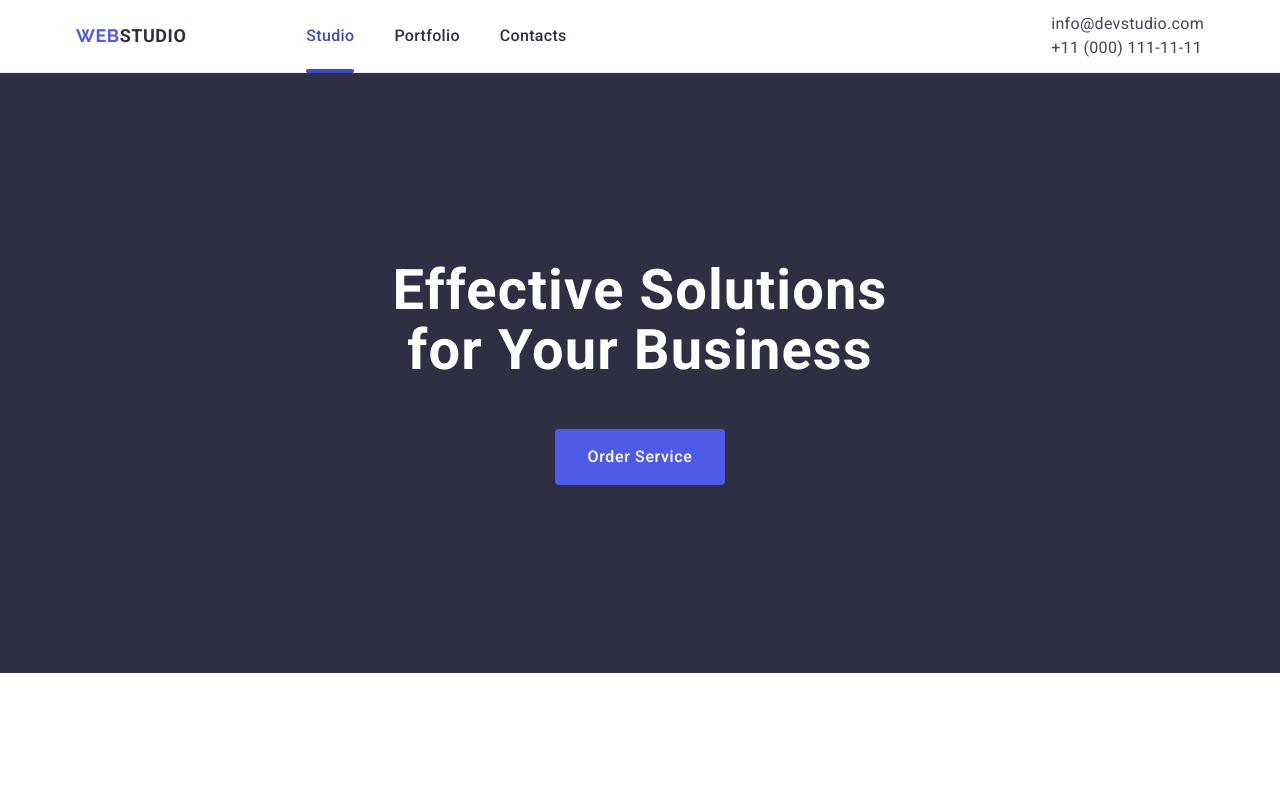
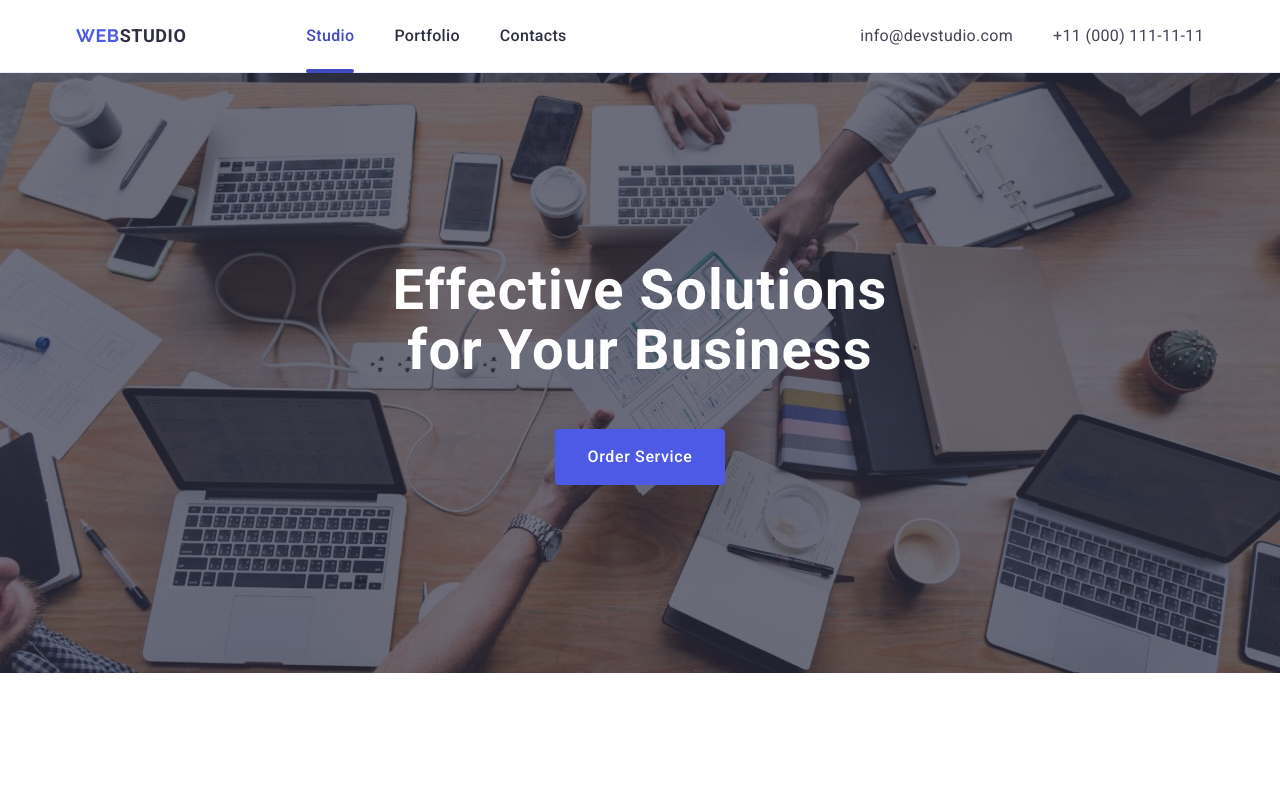
Before and after one commit to antoninaharkava/goit-markup-hw-06, a plain HTML site: page index.html in a window 1280 px wide. Shown: the top 789 px of the page. Drawn offline with nearby package versions, Linux system fonts and the light colour scheme.

Commit message:
change-header

```diff
--- a/css/styles.css
+++ b/css/styles.css
@@ -291,7 +291,7 @@ font-weight: 700;
     .address{
       display:flex;
       font-style: normal;
-      align-items: center;
+
     }
     .address-ul{
       display: flex;
@@ -351,7 +351,9 @@ font-weight: 700;
   }
 
   @media screen and (min-width: 1158px) {
+
     .address-ul{
+
       flex-direction: row;
       gap: 40px;
       padding: 24px 0;
--- a/index.html
+++ b/index.html
@@ -37,7 +37,7 @@
           </svg>
         </button>
         <address class="address">
-          <ul class="adress-ul">
+          <ul class="address-ul">
             <li >
               <a class="address-link" href="mailto:info@devstudio.com"
                 >info@devstudio.com</a
```
Also changed, not shown: images/background-image.jpg (added), images/banking-app-mobile-2x.jpg (added).
